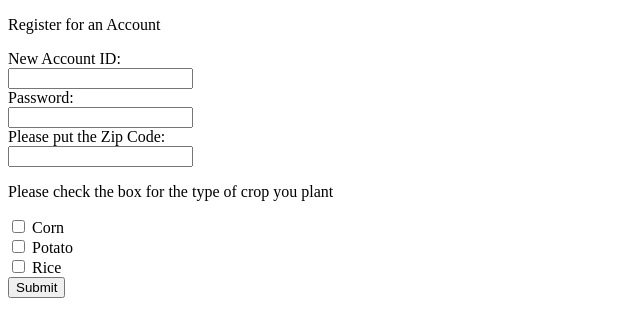
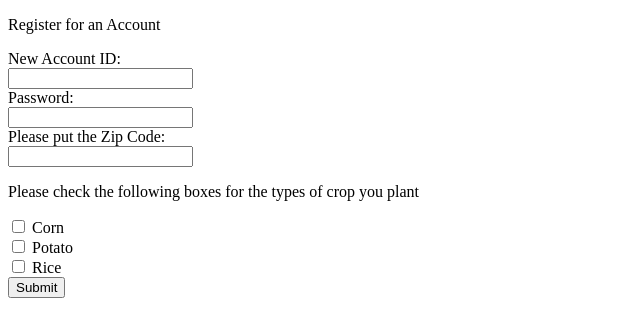
Before and after one commit to cty012/HackIllinois, a website: page website/public/views/register/index.html in a window 1280 px wide. Shown: the whole page, without its empty margins (0-640 px from the left). Drawn offline with Linux system fonts and the light colour scheme.

Commit message:
Update index.html

```diff
--- a/website/public/views/register/index.html
+++ b/website/public/views/register/index.html
@@ -13,7 +13,7 @@
       <input type="text" id="Password" name="Password" value=""><br>
       <label for="Zip_code">Please put the Zip Code:</label><br>
       <input type="text" id="Zip_code" name="Zip_code" value=""><br>
-      <p> Please check the box for the type of crop you plant </p>
+      <p> Please check the following boxes for the types of crop you plant </p>
 
       <input type="checkbox" id="corn" name="corn" value="Corn">
       <label for="corn"> Corn</label><br>
```
